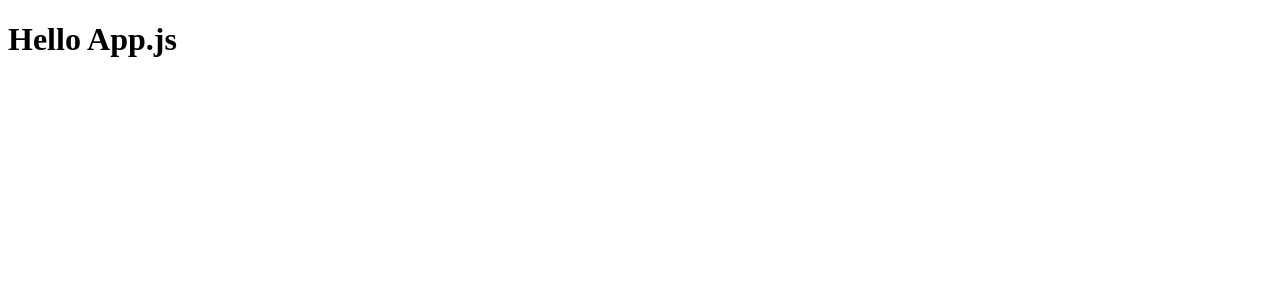
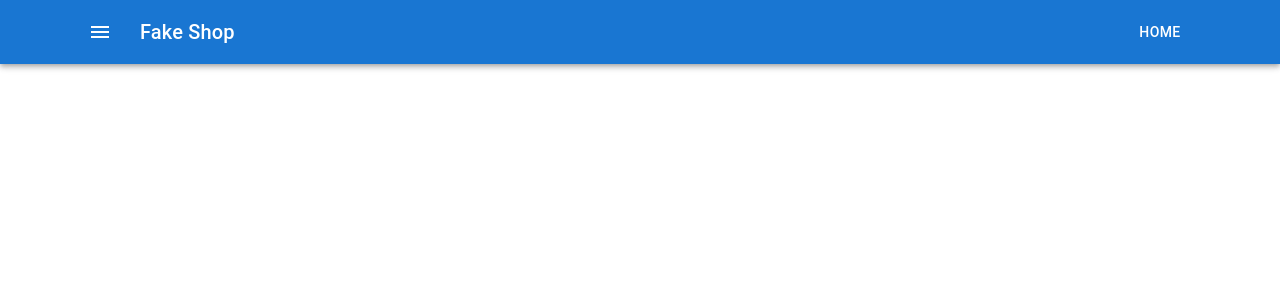
Before and after one commit to Oleg-Koshelevskiy/react-fake-shop, a React (Create React App) app: page / in a window 1280 px wide. Shown: the top 300 px of the page. Built offline with nearby package versions, Linux system fonts and the light colour scheme.

Commit message:
added  styled header with  fake shop and home buttons

```diff
--- a/package.json
+++ b/package.json
@@ -3,9 +3,15 @@
   "version": "0.1.0",
   "private": true,
   "dependencies": {
+    "@emotion/react": "^11.4.1",
+    "@emotion/styled": "^11.3.0",
+    "@mui/icons-material": "^5.0.0",
+    "@mui/material": "^5.0.0",
     "@testing-library/jest-dom": "^5.14.1",
     "@testing-library/react": "^11.2.7",
     "@testing-library/user-event": "^12.8.3",
+    "install": "^0.13.0",
+    "npm": "^7.24.0",
     "react": "^17.0.2",
     "react-dom": "^17.0.2",
     "react-scripts": "4.0.3",
--- a/public/index.html
+++ b/public/index.html
@@ -1,13 +1,18 @@
 <!DOCTYPE html>
 <html lang="en">
-
     <head>
         <meta charset="utf-8" />
         <link rel="icon" href="%PUBLIC_URL%/favicon.ico" />
         <meta name="viewport" content="width=device-width, initial-scale=1" />
         <meta name="theme-color" content="#000000" />
-  <meta name="description" content="Web site created using create-react-app" />
-
+        <meta
+            name="description"
+            content="Web site created using create-react-app"
+        />
+        <link
+            rel="stylesheet"
+            href="https://fonts.googleapis.com/icon?family=Material+Icons"
+        />
         <title>React App</title>
     </head>
 
@@ -15,5 +20,4 @@
         <noscript>You need to enable JavaScript to run this app.</noscript>
         <div id="root"></div>
     </body>
-
 </html>
--- a/src/container/App.js
+++ b/src/container/App.js
@@ -1,9 +1,12 @@
 import React from 'react'
+import CssBaseline from '@mui/material/CssBaseline'
+import Header from './Header/Header'
 
 const App = () => {
     return (
         <>
-            <h1>Hello App.js</h1>
+            <CssBaseline />
+            <Header />
         </>
     )
 }
--- /dev/null
+++ b/src/container/Header/Header.js
@@ -0,0 +1,40 @@
+import React from 'react'
+import Container from '@mui/material/Container'
+import AppBar from '@mui/material/AppBar'
+import Toolbar from '@mui/material/Toolbar'
+import Typography from '@mui/material/Typography'
+import Button from '@mui/material/Button'
+import IconButton from '@mui/material/IconButton'
+import MenuIcon from '@mui/icons-material/Menu'
+
+const Header = () => {
+    return (
+        <>
+            <AppBar position="static">
+                <Container maxWidth="lg">
+                    <Toolbar>
+                        <IconButton
+                            size="large"
+                            edge="start"
+                            color="inherit"
+                            aria-label="menu"
+                            sx={{ mr: 2 }}
+                        >
+                            <MenuIcon />
+                        </IconButton>
+                        <Typography
+                            variant="h6"
+                            component="div"
+                            sx={{ flexGrow: 1 }}
+                        >
+                            Fake Shop
+                        </Typography>
+                        <Button color="inherit">Home</Button>
+                    </Toolbar>
+                </Container>
+            </AppBar>
+        </>
+    )
+}
+
+export default Header
```
Also changed, not shown: 1 other file (tests, documents, lock files or other folders). Lines whose indentation alone changed are shown as unchanged.
